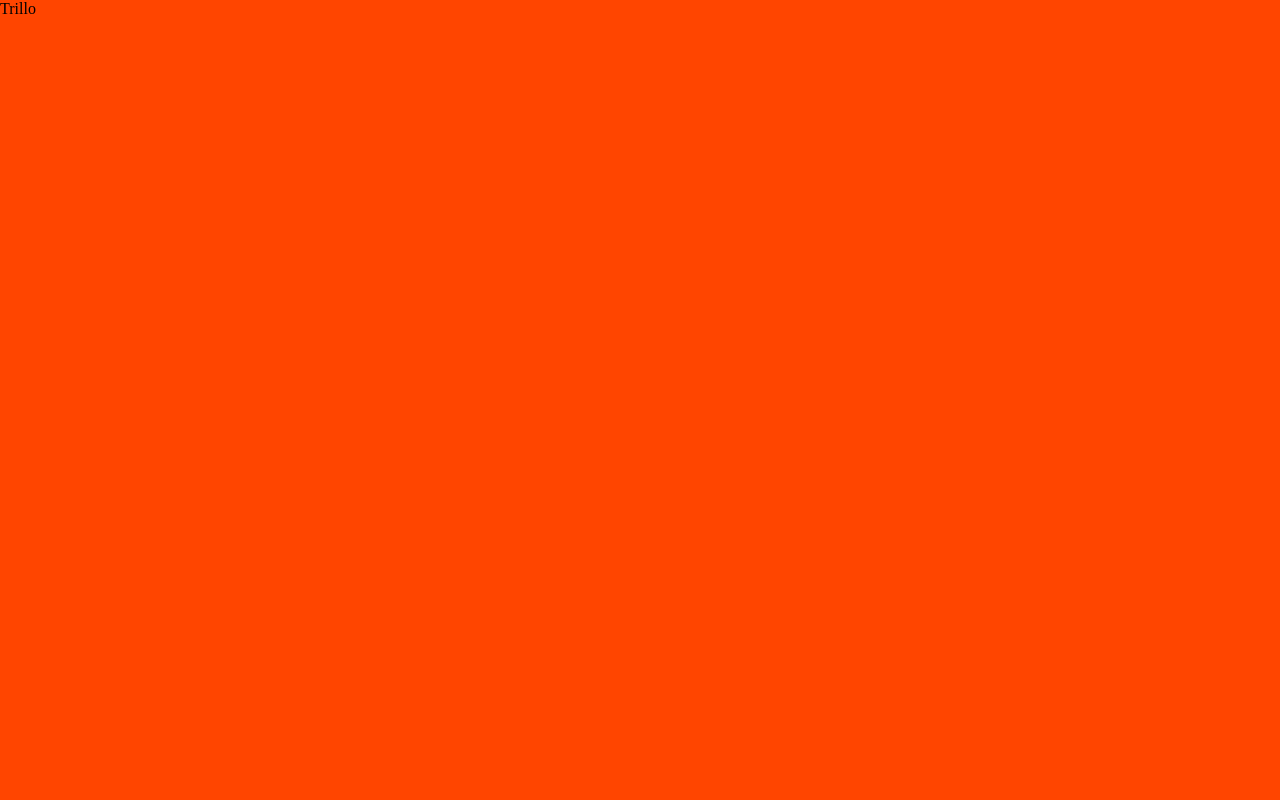
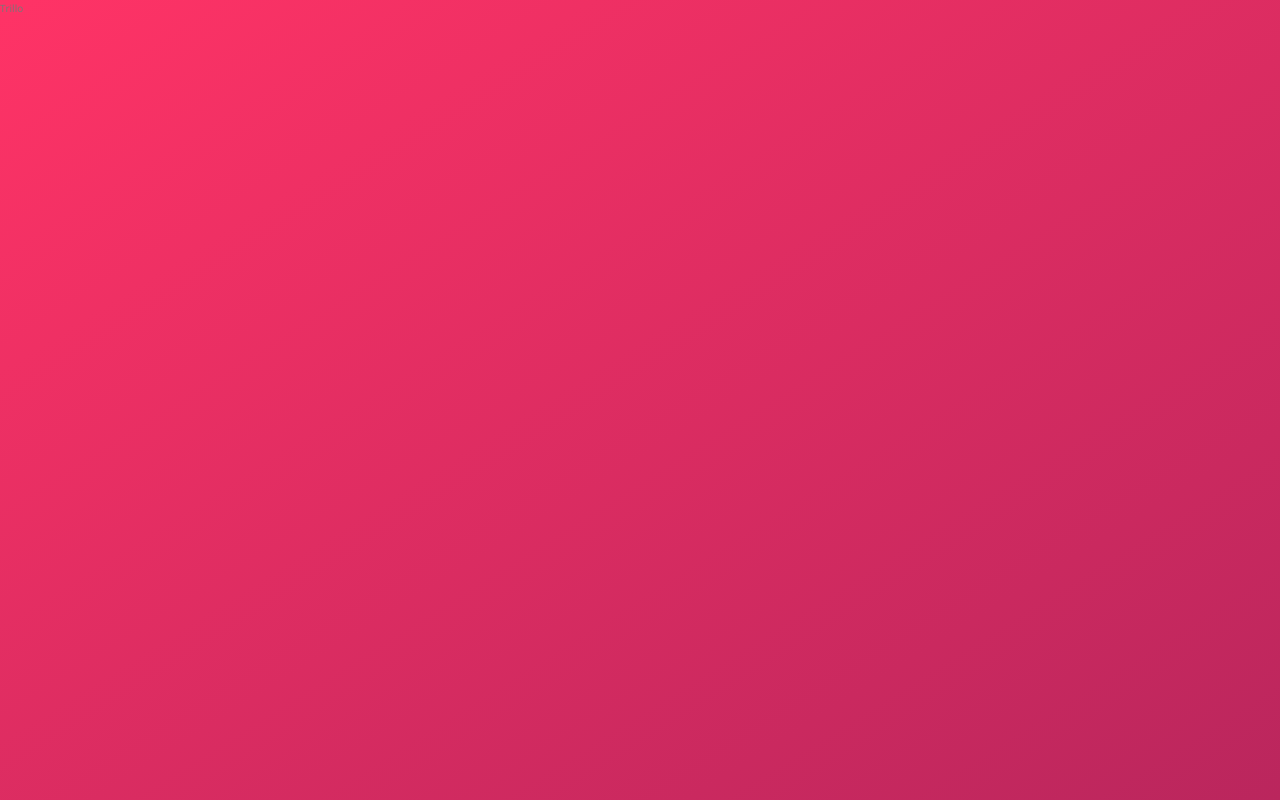
Before and after one commit to mihnea9923/Trillo, a website: page index.html in a window 1280 px wide. Drawn offline with nearby package versions, Linux system fonts and the light colour scheme; files that its build step writes are made by us from their sources.

Commit message:
colors as css variables

```diff
--- /dev/null
+++ b/sass/_base.scss
@@ -0,0 +1,42 @@
+
+:root{
+    --color-primary-light : #FF3366;
+    --color-primary-dark : #BA265D;
+
+    --color-grey-light-1: #faf9f9;
+    --color-grey-light-2: #f4f2f2;
+    --color-grey-light-3: #f0eeee;
+    --color-grey-light-4: #ccc;
+
+    --color-grey-dark-1: #333;
+    --color-grey-dark-2: #777;
+    --color-grey-dark-3: #999;
+}
+
+*{
+    margin : 0;
+    padding : 0;
+}
+
+body
+{
+    font-family: 'Open Sans' , sans-serif;
+    font-weight: 400;
+    line-height: 1.6;
+    background-image: linear-gradient(to right bottom ,
+    var(--color-primary-light),
+    var(--color-primary-dark));
+    background-size: cover;
+    background-repeat: no-repeat;
+    min-height : 100vh;
+    color : var(--color-grey-dark-2);
+}
+*,*::after,*::before{
+    box-sizing: inherit;
+}
+html{
+    box-sizing: border-box;
+    font-size : 62.5%;
+    //such that 1rem = 10px because default font size is 16px
+    //and for easing the computations with rem
+}
--- a/sass/main.scss
+++ b/sass/main.scss
@@ -1,26 +1,3 @@
-/*
-COLORS
-
-Primary: #eb2f64
-Primary light: #FF3366
-Primary dark: #BA265D
-
-Grey light 1: #faf9f9
-Grey light 2: #f4f2f2
-Grey light 3: #f0eeee
-Grey light 4: #ccc
-
-Grey dark 1: #333
-Grey dark 2: #777
-Grey dark 3: #999
-
-*/
-
-*{
-    margin : 0;
-    padding : 0;
-}
-body
-{
-    background-color: orangered;
-}
+@import "base";
+@import "layout";
+@import "components";
```
Also changed, not shown: sass/_components.scss (added), sass/_layout.scss (added).
